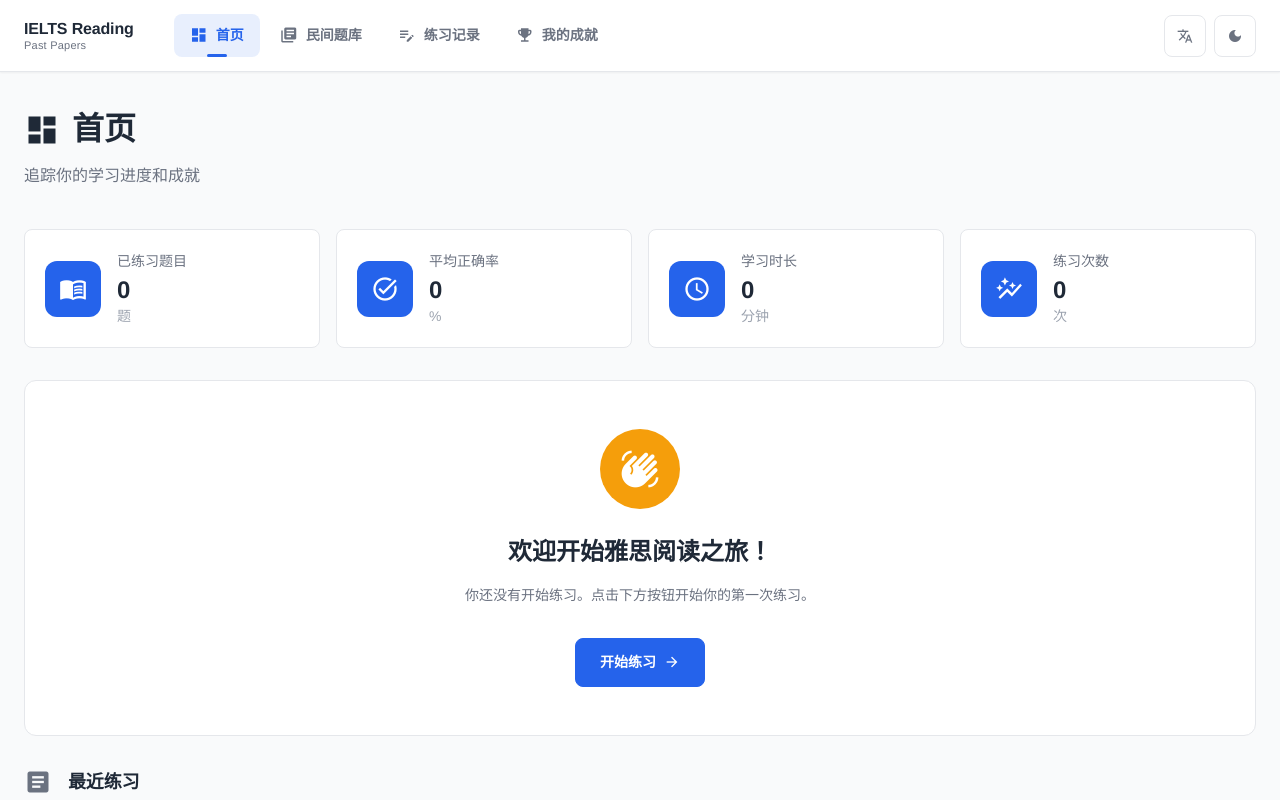
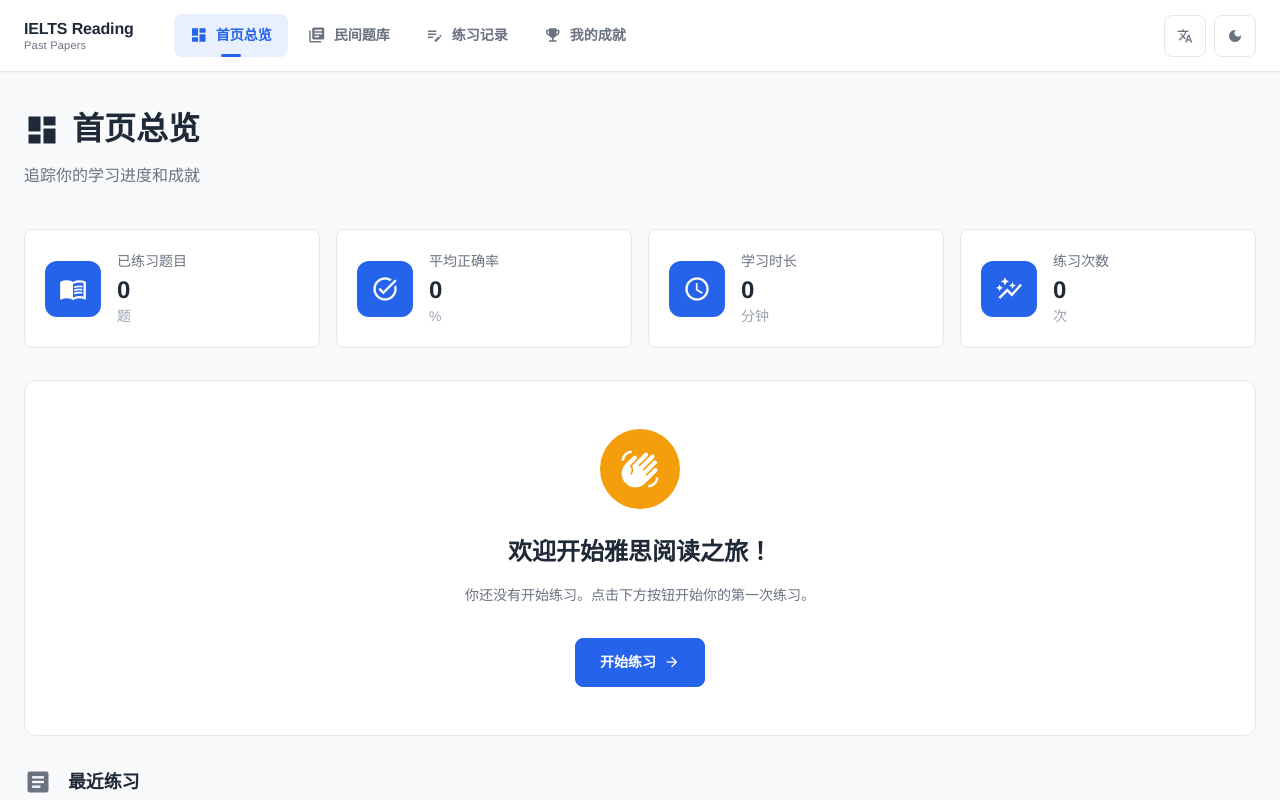
Before and after one commit to hwttop5/ielts-reading-past-papers, a Vue app: page /home in a window 1280 px wide. Shown: the top 800 px of the page. Built offline with nearby package versions, Linux system fonts and the light colour scheme.

Commit message:
fix(i18n): rename home label to overview

```diff
--- a/src/i18n/index.ts
+++ b/src/i18n/index.ts
@@ -14,7 +14,7 @@ const i18nKey: InjectionKey<I18nContext> = Symbol('i18n')
 const translations: Record<Locale, Record<string, string>> = {
   zh: {
     // 菜单
-    'menu.home': '首页',
+    'menu.home': '首页总览',
     'menu.browse': '民间题库',
     'menu.practice': '练习记录',
     'menu.myAchievements': '我的成就',
@@ -22,7 +22,7 @@ const translations: Record<Locale, Record<string, string>> = {
     'menu.menu': '菜单',
 
     // 面包屑
-    'breadcrumb.home': '首页',
+    'breadcrumb.home': '首页总览',
     'breadcrumb.browse': '民间题库',
     'breadcrumb.practice': '练习记录',
     'breadcrumb.practiceMode': '练习模式',
```
